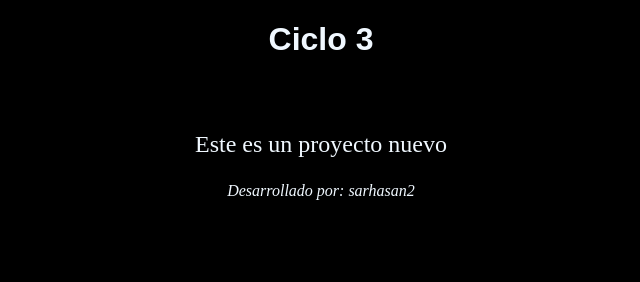
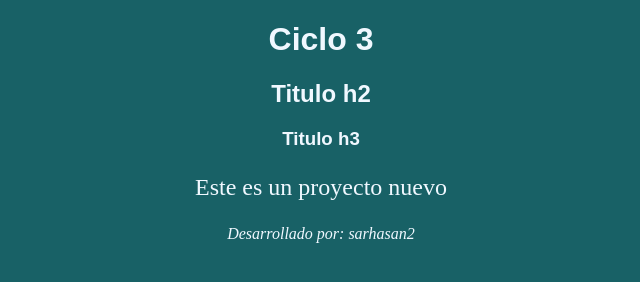
Before and after one commit to scklrdevelopers/prueba, a plain HTML site: page index.html in a window 1280 px wide. Shown: the whole page, without its empty margins (319-959 px from the left). Drawn offline with Linux system fonts and the light colour scheme.

Commit message:
Se agrego un titulo y se modifico el fondo

```diff
--- a/index.html
+++ b/index.html
@@ -10,6 +10,7 @@
 <body>
     <h1>Ciclo 3</h1>
     <h2>Titulo h2</h2>
+    <h3>Titulo h3</h3>
     <p>Este es un proyecto nuevo</p>
 
     <footer>
--- a/styles.css
+++ b/styles.css
@@ -1,6 +1,6 @@
 body{
 
-    background-color: black;
+    background-color: rgb(24, 97, 102);
 }
 
 h1{
@@ -8,6 +8,18 @@ h1{
     font-family: Arial, Helvetica, sans-serif;
     color:aliceblue;
     text-align: center;
+}
+h2{
+    font-family: Arial, Helvetica, sans-serif;
+    color:aliceblue;
+    text-align: center;
+
+}
+h3{
+    font-family: Arial, Helvetica, sans-serif;
+    color:aliceblue;
+    text-align: center;
+
 }
 p{
     text-align: center;
```
